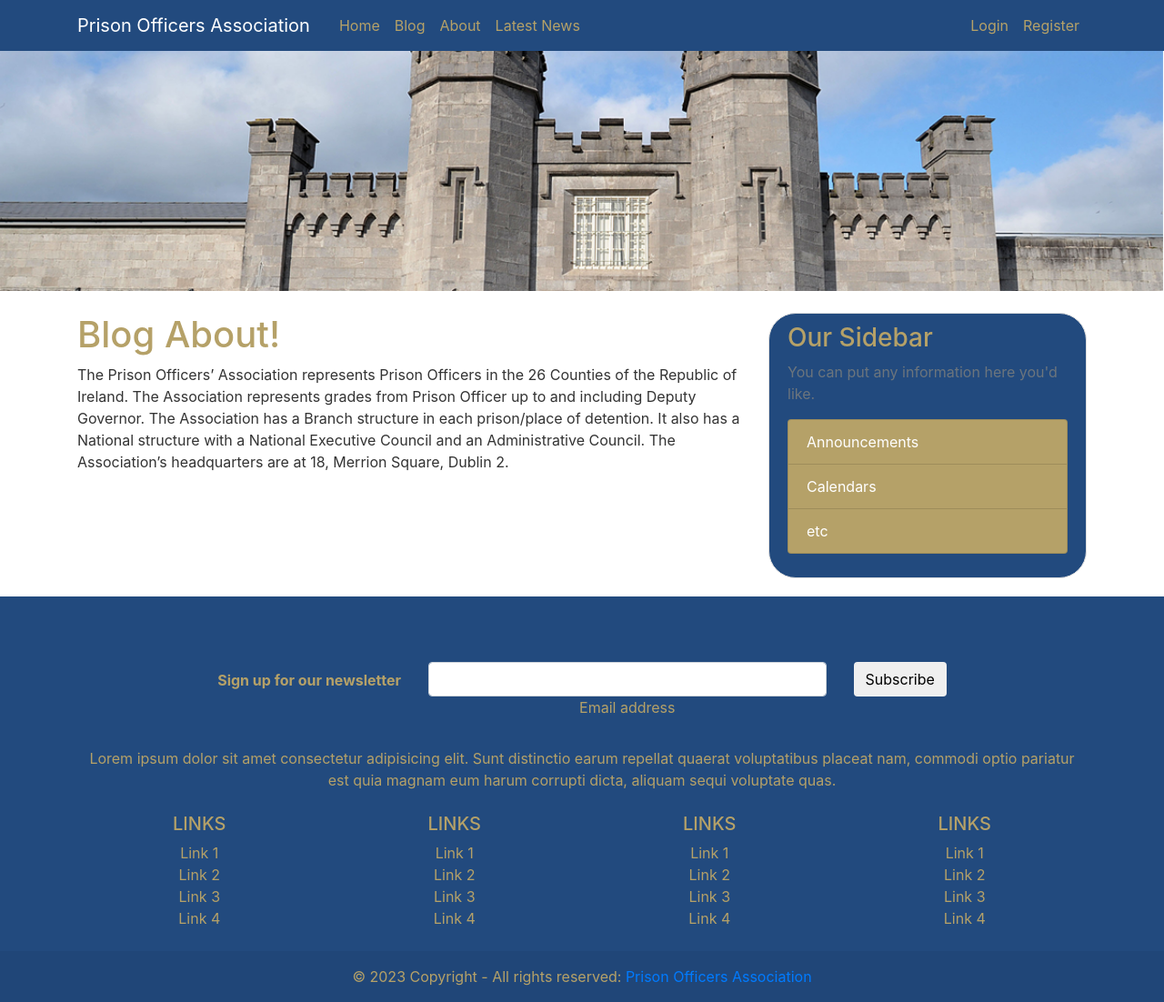
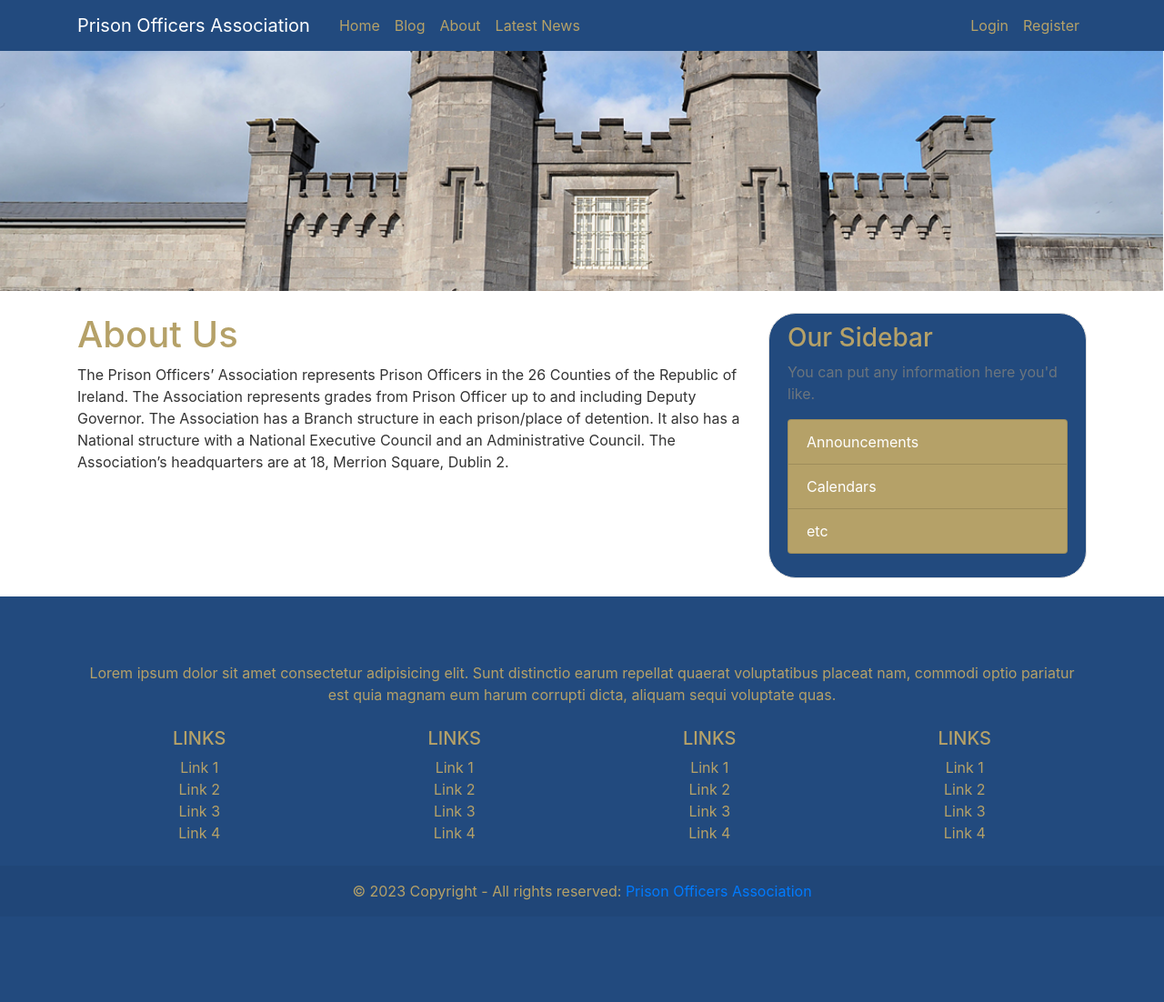
Before and after one commit to DermotKelly/POA, a Django app: page /about/ in a window 1280 px wide. Shown: the whole page at 91% size. After the commit the page ends 990 px from the top, so only its background shows below. Run offline with Django 4.2, Linux system fonts and the light colour scheme; some libraries are stand-ins or nearby versions.

Commit message:
footer update

```diff
--- a/django_project/blog/templates/blog/about.html
+++ b/django_project/blog/templates/blog/about.html
@@ -1,5 +1,5 @@
 {% extends "blog/base.html" %}
 {% block content %}
-    <h1>Blog About!</h1>
+    <h1>About Us</h1>
     <p>The Prison Officers’ Association represents Prison Officers in the 26 Counties of the Republic of Ireland. The Association represents grades from Prison Officer up to and including Deputy Governor. The Association has a Branch structure in each prison/place of detention. It also has a National structure with a National Executive Council and an Administrative Council. The Association’s headquarters are at 18, Merrion Square, Dublin 2.</p>
 {% endblock content %}
--- a/django_project/blog/templates/blog/base.html
+++ b/django_project/blog/templates/blog/base.html
@@ -126,44 +126,7 @@
     </section>
     <!-- Section: Social media -->
 
-    <!-- Section: Form -->
-    <section class="">
-      <form action="">
-        <!--Grid row-->
-        <div class="row d-flex justify-content-center">
-          <!--Grid column-->
-          <div class="col-auto">
-            <p class="pt-2">
-              <strong>Sign up for our newsletter</strong>
-            </p>
-          </div>
-          <!--Grid column-->
 
-          <!--Grid column-->
-          <div class="col-md-5 col-12">
-            <!-- Email input -->
-            <div data-mdb-input-init class="form-outline mb-4">
-              <input type="email" id="form5Example24" class="form-control" />
-              <label class="form-label" for="form5Example24">Email address</label>
-            </div>
-          </div>
-          <!--Grid column-->
-
-          <!--Grid column-->
-          <div class="col-auto">
-            <!-- Submit button -->
-            <button data-mdb-ripple-init type="submit" class="btn btn-outline mb-4">
-              Subscribe
-            </button>
-          </div>
-          <!--Grid column-->
-        </div>
-        <!--Grid row-->
-      </form>
-    </section>
-    <!-- Section: Form -->
-
-    <!-- Section: Text -->
     <section class="mb-4">
       <p>
         Lorem ipsum dolor sit amet consectetur adipisicing elit. Sunt distinctio earum
```
